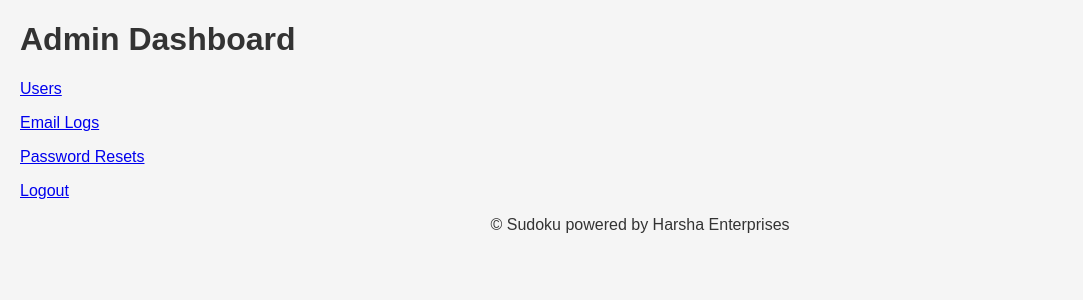
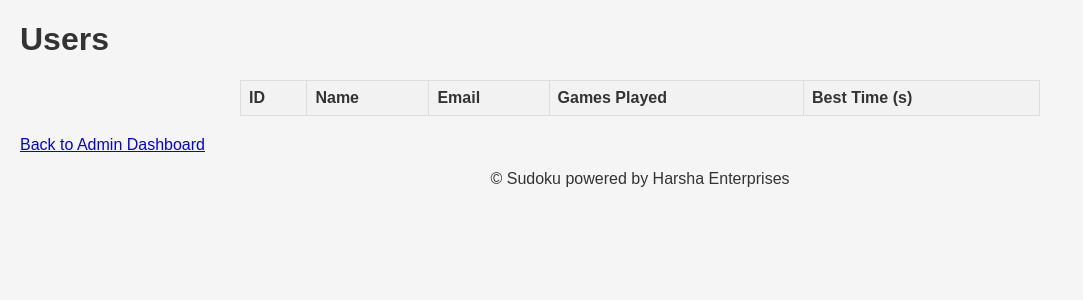
Before and after one commit to harsha86396/sudoku_app, a Flask app: page /admin/dashboard in a window 1280 px wide. Shown: the part 99-399 px from the top of the page, without its empty margins (0-1083 px from the left). Run offline with Flask 3, Linux system fonts and the light colour scheme; the visitor is signed in with stand-in values (Sample User, id 1); lists and menus that the app fills with data are empty; some libraries are stand-ins or nearby versions.

Commit message:
Update admin_dashboard.html

```diff
--- a/templates/admin_dashboard.html
+++ b/templates/admin_dashboard.html
@@ -1,8 +1,11 @@
 {% extends 'base.html' %}
 {% block content %}
-  <h1>Admin Dashboard</h1>
-  <p><a href="{{ url_for('admin_users') }}">Users</a></p>
-  <p><a href="{{ url_for('admin_email_logs') }}">Email Logs</a></p>
-  <p><a href="{{ url_for('admin_password_resets') }}">Password Resets</a></p>
-  <p><a href="{{ url_for('logout') }}">Logout</a></p>
+  <h1>Users</h1>
+  <table border="1">
+    <tr><th>ID</th><th>Name</th><th>Email</th><th>Games Played</th><th>Best Time (s)</th></tr>
+    {% for row in rows %}
+      <tr><td>{{ row.id }}</td><td>{{ row.name }}</td><td>{{ row.email }}</td><td>{{ row.games }}</td><td>{{ row.best }}</td></tr>
+    {% endfor %}
+  </table>
+  <p><a href="{{ url_for('admin_dashboard') }}">Back to Admin Dashboard</a></p>
 {% endblock %}
```
